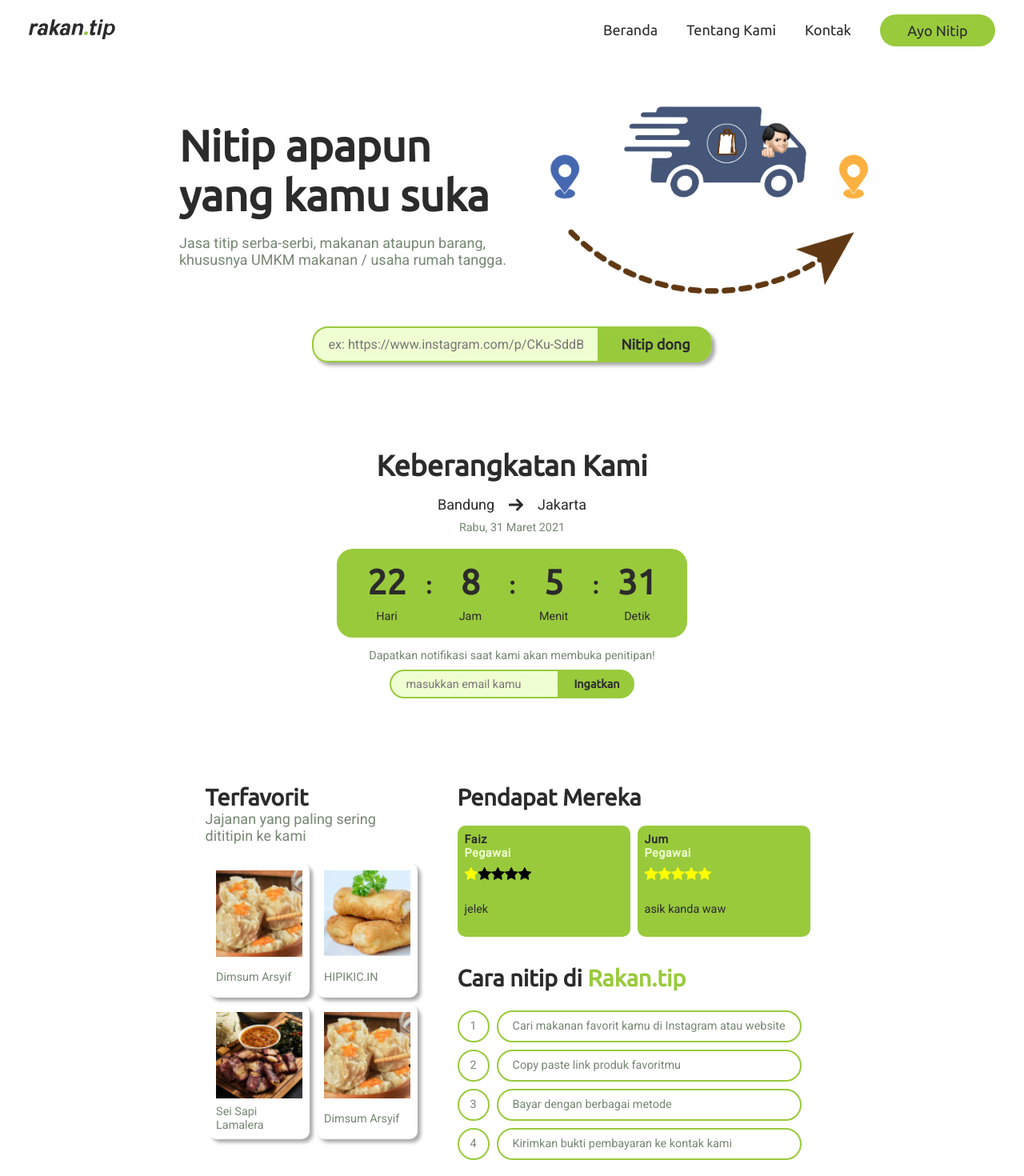
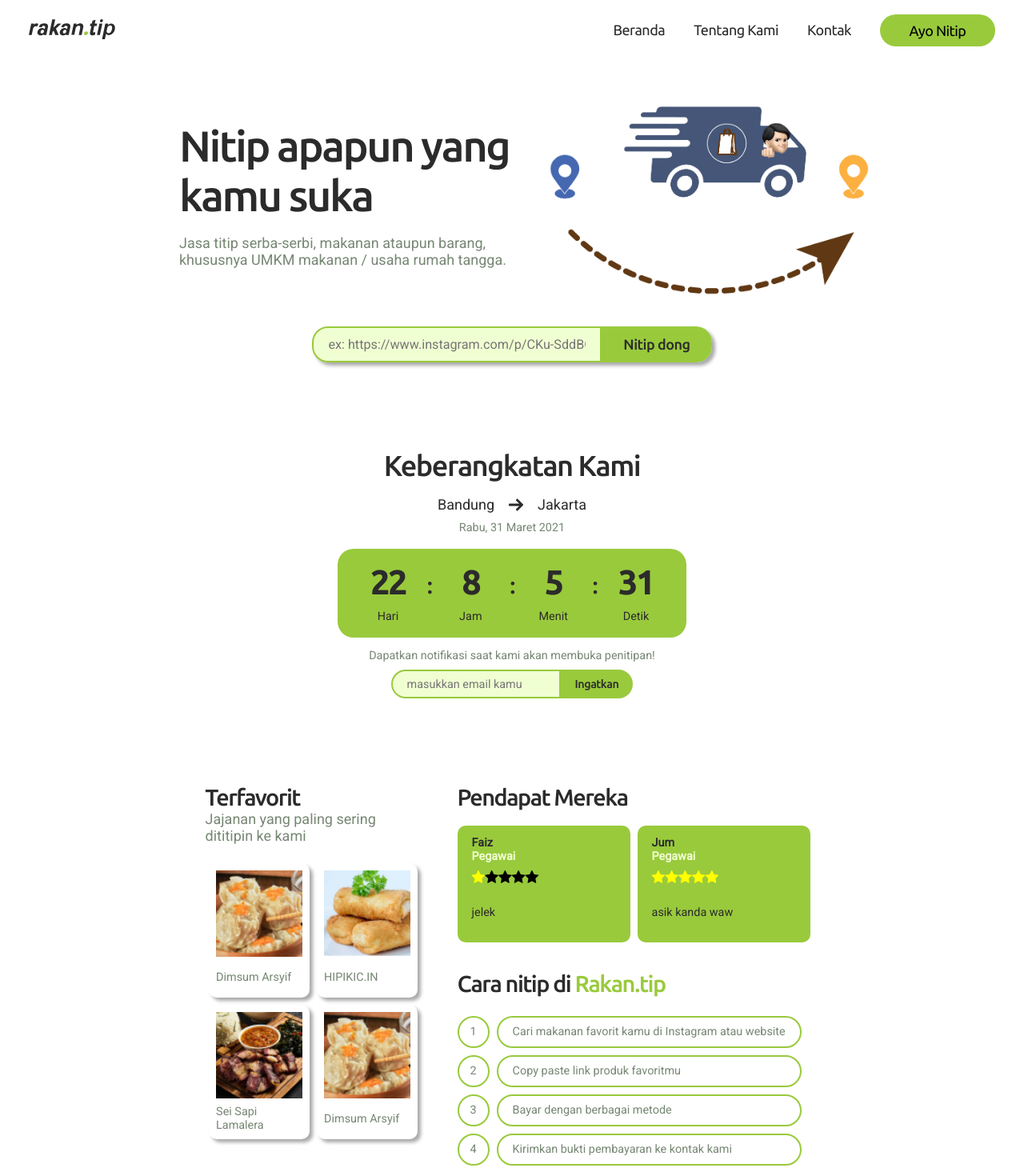
Before and after one commit to astabidasaaa/rakantip, a React (Create React App) app: page / in a window 1280 px wide. Shown: the top 1470 px of the page at 80% size. Built offline with nearby package versions, Linux system fonts and the light colour scheme.

Commit message:
Memperbaiki font weight

```diff
--- a/public/index.html
+++ b/public/index.html
@@ -10,8 +10,9 @@
 
     <link rel="manifest" href="%PUBLIC_URL%/manifest.json" />
 
+    <link rel="preconnect" href="https://fonts.gstatic.com" />
     <link
-      href="https://fonts.googleapis.com/css?family=Ubuntu&display=swap"
+      href="https://fonts.googleapis.com/css2?family=Ubuntu:wght@400;500;700&display=swap"
       rel="stylesheet"
     />
     <link
--- a/src/App.js
+++ b/src/App.js
@@ -75,7 +75,7 @@
   }
 
   return (
-    <div className="App">
+    <div className="App" id="App">
       <Navbar overlayOn={overlayOn} />
       <div className="container">
         <Form
--- a/src/styles/scss/main.scss
+++ b/src/styles/scss/main.scss
@@ -181,7 +181,9 @@
   padding: 1rem 2rem;
   font-family: ubuntu;
   font-size: 1rem;
+  font-style: normal;
   color: $black;
+  letter-spacing: -0.5px;
   display: flex;
   flex-flow: row nowrap;
   justify-content: space-between;
@@ -228,11 +230,8 @@
       align-items: center;
       outline: none;
       cursor: pointer;
-      font-family: Ubuntu;
-      font-style: normal;
-      font-weight: 500;
-      font-size: 1rem;
-      color: $black;
+      font-weight: 400;
+      letter-spacing: -0.5px;
     }
 
     .menu-btn:hover {
@@ -431,8 +430,9 @@
       border-radius: 0px 20px 20px 0px;
       font-family: Ubuntu;
       font-style: normal;
-      font-weight: 700;
+      font-weight: 500;
       font-size: 1rem;
+      letter-spacing: -0.5px;
       color: $black;
       display: flex;
       flex-flow: row nowrap;
@@ -588,7 +588,9 @@
           font-size: 0.8rem;
           color: $grey;
           display: flex;
-          align-items: center;
+          align-items: flex-end;
+          text-align: left;
+          vertical-align: middle;
           outline: none;
         }
 
@@ -600,8 +602,9 @@
           border-radius: 0px 20px 20px 0px;
           font-family: Ubuntu;
           font-style: normal;
-          font-weight: 700;
+          font-weight: 500;
           font-size: 0.8rem;
+          letter-spacing: -0.5px;
           color: $black;
           display: flex;
           justify-content: center;
@@ -778,8 +781,9 @@
               flex-flow: column nowrap;
               justify-content: flex-start;
               align-items: flex-start;
+              padding: 0.7rem 1rem;
               box-sizing: border-box;
-              padding: 0.5rem;
+
               background-color: $main-green;
               border-radius: 10px;
 
@@ -796,12 +800,10 @@
                 margin-bottom: 0.5rem;
 
                 p:nth-child(1) {
-                  letter-spacing: 0.5px;
                   font-weight: 700;
                 }
 
                 p:nth-child(2) {
-                  letter-spacing: 0.5px;
                   font-weight: 700;
                   color: $light-green;
                 }
@@ -814,7 +816,7 @@
                 flex-flow: column nowrap;
                 justify-content: center;
                 align-items: flex-start;
-                width: 11rem;
+                width: 10rem;
                 height: 2.825rem;
               }
             }
@@ -1465,6 +1467,7 @@
 }
 
 .noscroll {
+  position: relative;
   overflow: hidden;
   padding-right: 1rem;
 
@@ -1486,8 +1489,9 @@
 
 h1,
 .h1 {
-  font: 700 3rem ubuntu;
+  font: 500 3rem ubuntu;
   color: $black;
+  letter-spacing: -2.5px;
 
   @media (max-width: $xxs) {
     font-size: 2.4rem;
@@ -1498,6 +1502,7 @@
 .h2 {
   font: 700 2.4rem ubuntu;
   color: $black;
+  letter-spacing: -2.5px;
 
   @media (max-width: $xxs) {
     font-size: 2rem;
@@ -1506,8 +1511,9 @@
 
 h3,
 .h3 {
-  font: 700 2rem ubuntu;
+  font: 500 2rem ubuntu;
   color: $black;
+  letter-spacing: -1.5px;
 
   @media (max-width: $xxs) {
     font-size: 1.6rem;
@@ -1516,8 +1522,9 @@
 
 h4,
 .h4 {
-  font: 700 1.6rem ubuntu;
+  font: 500 1.6rem ubuntu;
   color: $black;
+  letter-spacing: -1.5px;
 
   @media (max-width: $xxs) {
     font-size: 1.2rem;
@@ -1526,8 +1533,9 @@
 
 h5,
 .h5 {
-  font: 700 1.2rem ubuntu;
+  font: 500 1.2rem ubuntu;
   color: $black;
+  letter-spacing: -1px;
 
   @media (max-width: $xxs) {
     font-size: 1rem;
```
